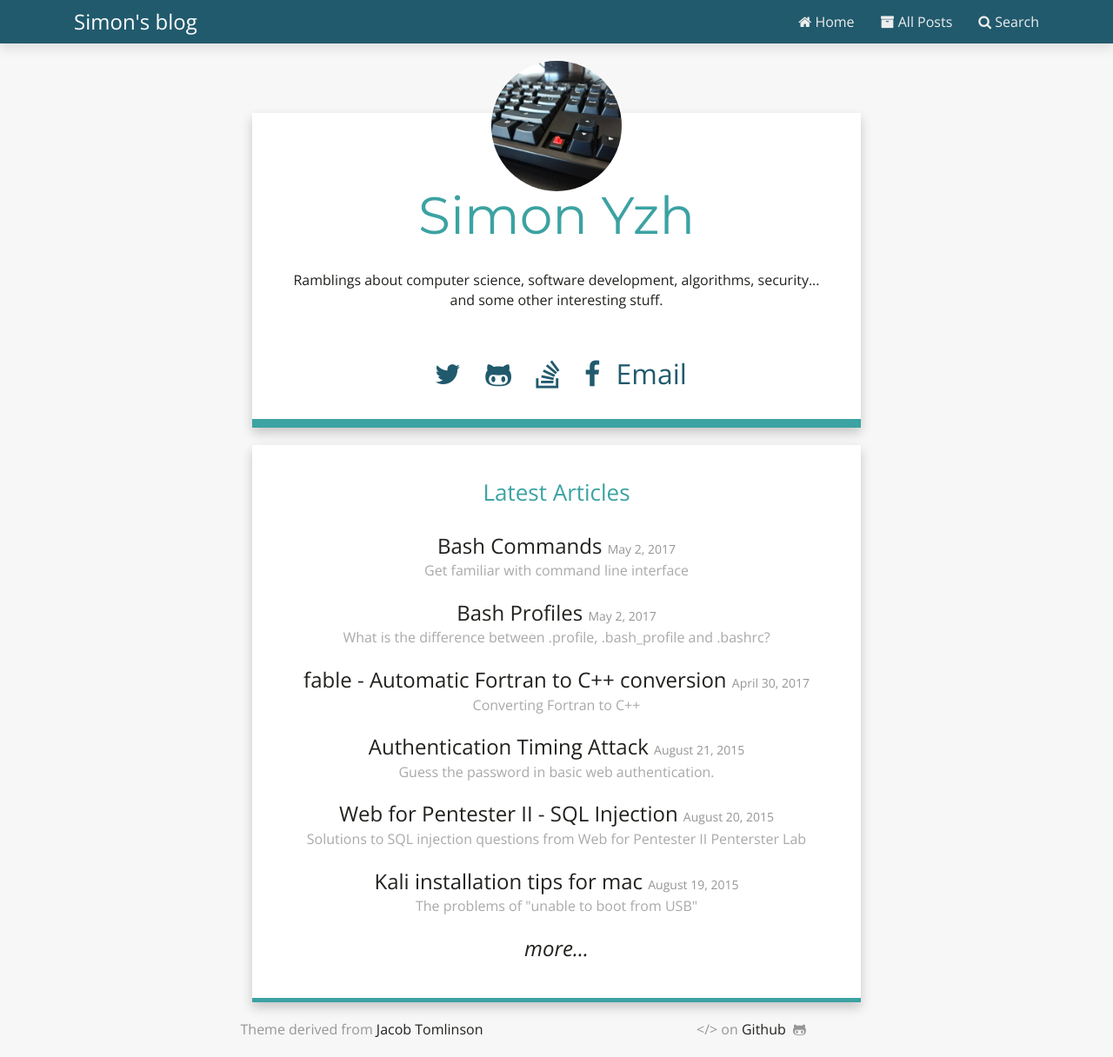
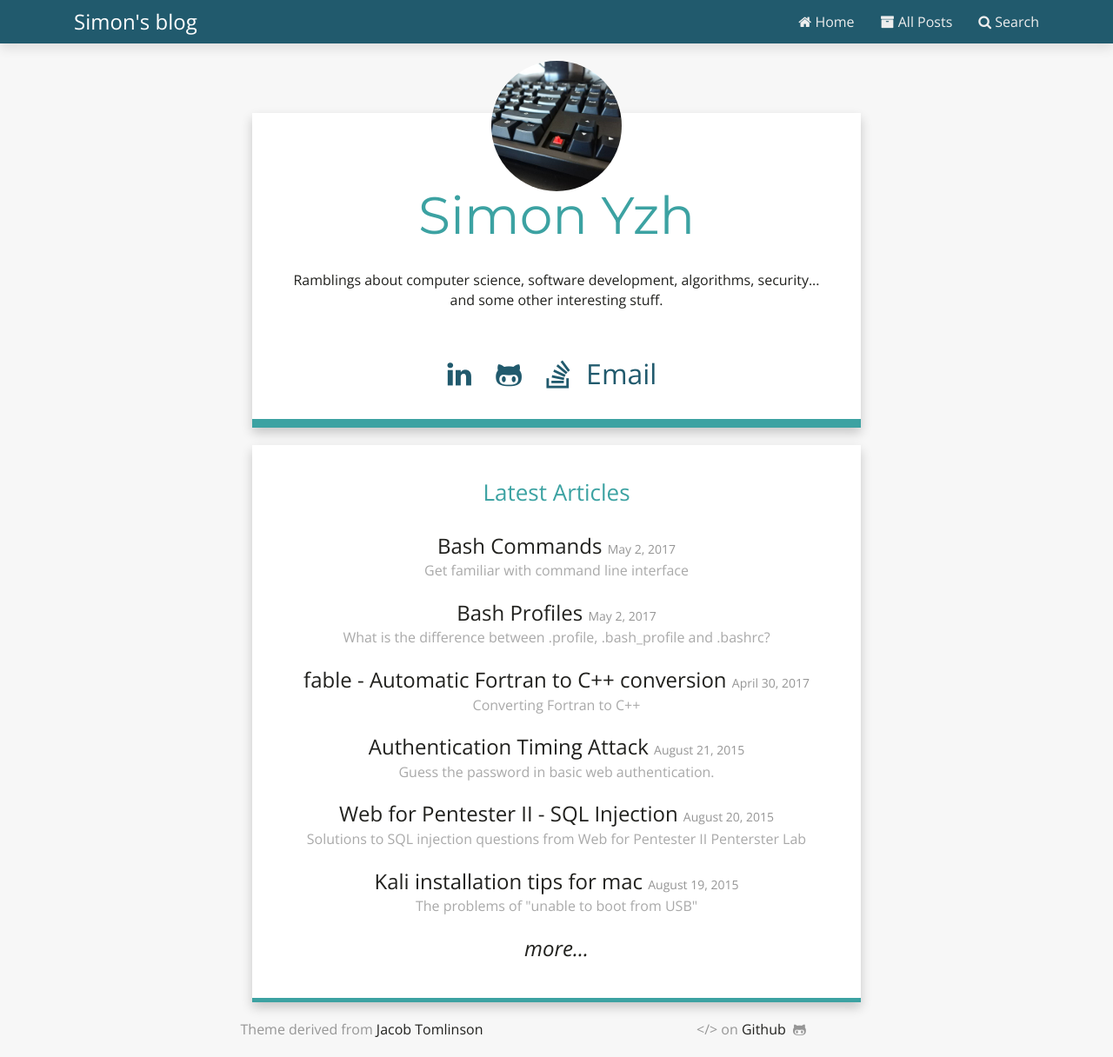
Before and after one commit to yzh503/yzh503.github.io, a Jekyll site: the page built from index.html, in a window 1280 px wide. Shown: the whole page at 87% size. Built offline with Jekyll 4.4.1, drawn with Linux system fonts in a browser that asks for light colours; nearby versions of some CDN libraries.

Commit message:
improve email

```diff
--- a/_config.yml
+++ b/_config.yml
@@ -15,7 +15,7 @@
 
 # Social usernames/URLs
 github_username: yzh503
-facebook_link: yzh503
+linkedin_link: simon-zihao-yang
 stackoverflow_link: http://stackoverflow.com/users/4509985/
 
 # Footer
--- a/_includes/social_links.html
+++ b/_includes/social_links.html
@@ -1,9 +1,6 @@
 <p class="links">
-  {% if site.twitter_username %}<a href="http://www.twitter.com/{{ site.twitter_username }}" target="_new"><i class="fa fa-twitter"></i></a>{% endif %}
   {% if site.linkedin_link %}<a href="{{ site.linkedin_link }}" target="_new"><i class="fa fa-linkedin"></i></a>{% endif %}
-  {% if site.google_plus_link %}<a href="{{ site.google_plus_link }}" target="_new"><i class="fa fa-google-plus"></i></a>{% endif %}
   {% if site.github_username %}<a href="https://github.com/{{ site.github_username }}" target="_new"><i class="fa fa-github-alt"></i></a>{% endif %}
   {% if site.stackoverflow_link %}<a href="{{ site.stackoverflow_link }}" target="_new"><i class="fa fa-stack-overflow"></i></a>{% endif %}
-  {% if site.facebook_link %}<a href="http://www.facebook.com/{{ site.facebook_link }}" target="_new"><i class="fa fa-facebook"></i></a>{% endif %}
-  <a href="mailto:simonzyang@outlook.com">Email</a>
+  <a href="mailto:simonzyang@outlook.com" target="_new">Email<i class="fa fa-email"></i></a>
 </p>
--- a/_layouts/post.html
+++ b/_layouts/post.html
@@ -30,17 +30,13 @@
         <small><i>
           by
           <span itemprop="author">
-            {% if site.facebook_link %}
-              <a rel="author" href="http://facebook.com/{{ site.facebook_link }}">
-            {% endif %}
+              <a rel="author" href="mailto:simonzyang@outlook.com">
             {% if page.author %}
             <span itemprop="author" itemscope itemtype="http://schema.org/Person">
               <span itemprop="name">{{ page.author }}</span>
             </span>
             {% endif %}
-            {% if site.facebook_link %}
               </a>
-            {% endif %}
           </span>
           on <span itemprop="datePublished" content="2014-08-28">{{ page.date | date: "%B %-d, %Y" }}</span>
           under {% if page.categories %}{% for category in page.categories limit:1 %}{{ category }}{% endfor %}{% endif %}
--- a/css/style.scss
+++ b/css/style.scss
@@ -200,6 +200,10 @@
 	}
 
 	.fa-twitter:hover {
+		color: $twitter;
+	}
+
+	.fa-email:hover {
 		color: $twitter;
 	}
 
```
